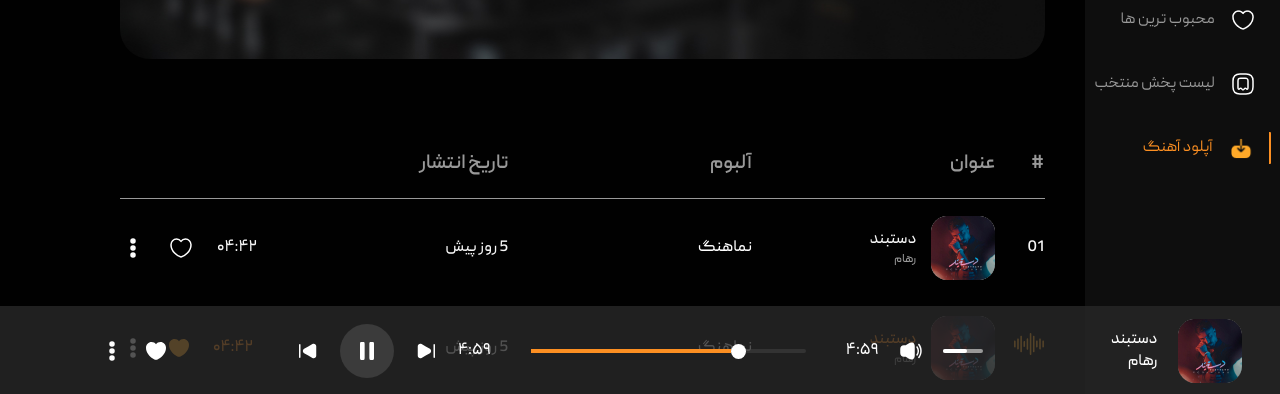
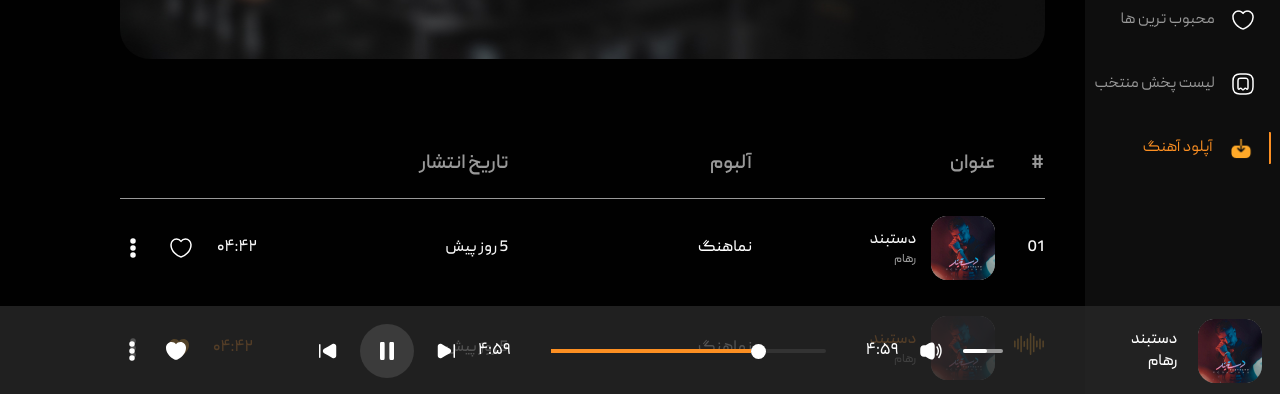
Before and after one commit to nafasameri/part-avaland-ui, a website: page playlist.html in a window 1280 px wide. Shown: the part 404-798 px from the top of the page. Drawn offline with Linux system fonts and the light colour scheme.

Commit message:
complate player

```diff
--- a/sass/player.scss
+++ b/sass/player.scss
@@ -26,7 +26,7 @@ $background-color: #010101;
     &__likeMoreIcon{
         display: flex;
         gap: 20px;
-        margin-left: 100px;
+        margin-left: 120px;
     }
     &__moreIcon {
         rotate: 90deg;
```
Also changed, not shown: css/player.css.
